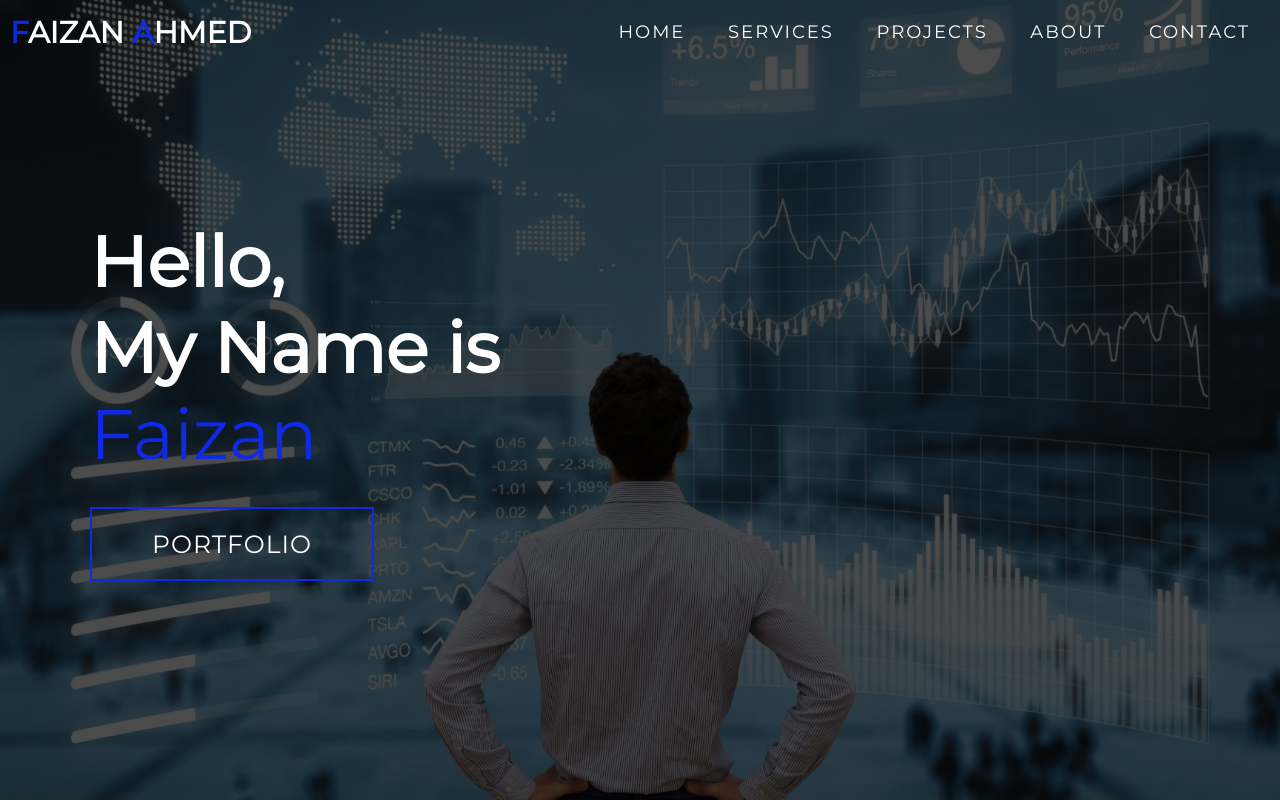
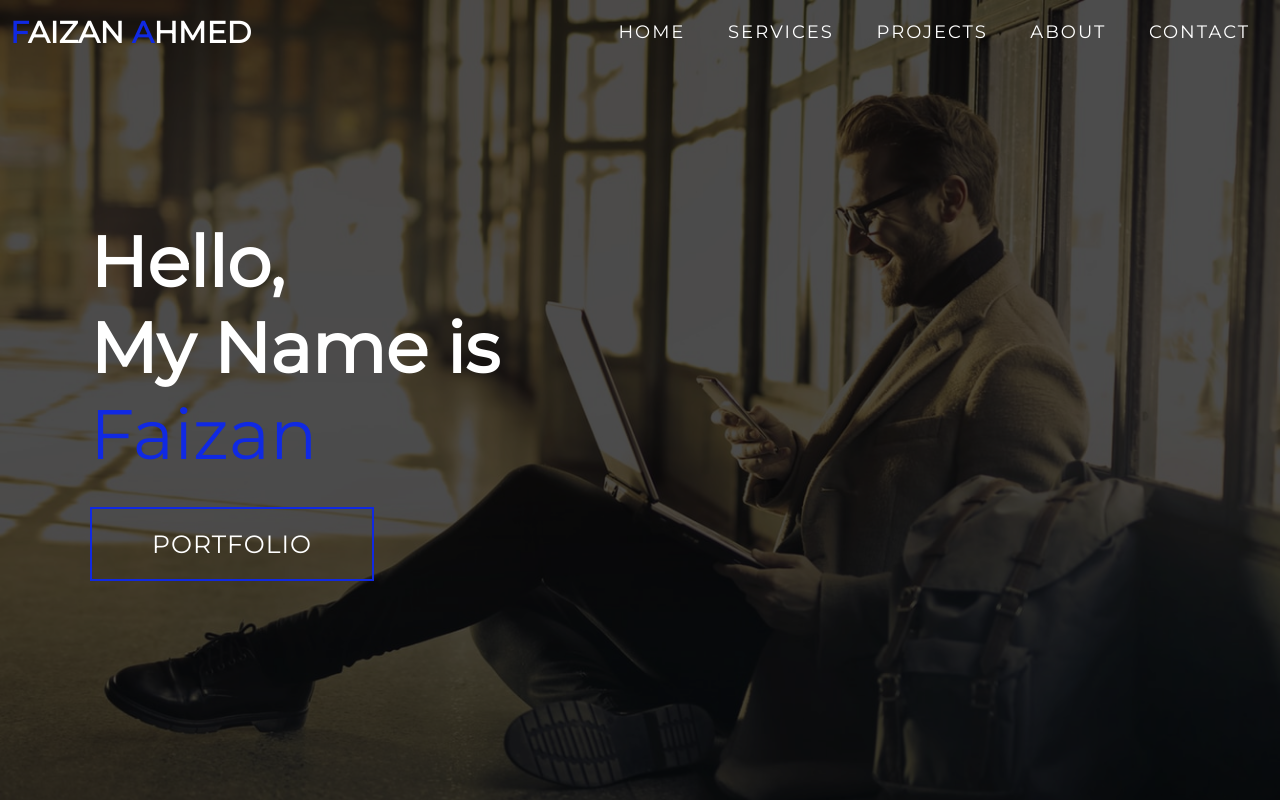
Before and after one commit to realfaizanahmed/My-Portfolio.github.io, a plain HTML site: page index.html in a window 1280 px wide. Shown: the top 802 px of the page. Drawn offline with Linux system fonts and the light colour scheme.

Commit message:
Update style.css

```diff
--- a/style.css
+++ b/style.css
@@ -201,7 +201,7 @@ p {
 
 /* Hero Section */
 #hero {
-	background-image: url(./img/wall7.jpg);
+	background-image: url(./img/hero-bg.png);
 	background-size: cover;
 	background-position: top center;
 	position: relative;
```
